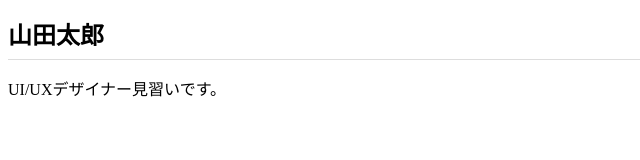
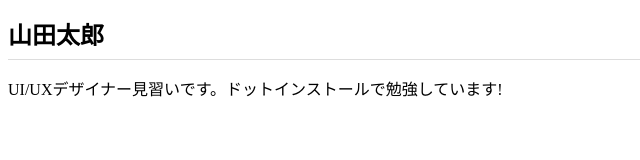
Before and after one commit to fressssh/fressssh.github.jo, a plain HTML site: page index.html in a window 1280 px wide. Shown: the whole page, without its empty margins (0-640 px from the left). Drawn offline with Linux system fonts and the light colour scheme.

Commit message:
Add files via upload

```diff
--- a/index.html
+++ b/index.html
@@ -7,7 +7,7 @@
 </head>
 <body>
   <h1>山田太郎</h1>
-  <p>UI/UXデザイナー見習いです。</p>
+  <p>UI/UXデザイナー見習いです。ドットインストールで勉強しています!</p>
 
 </body>
 </html>
```
